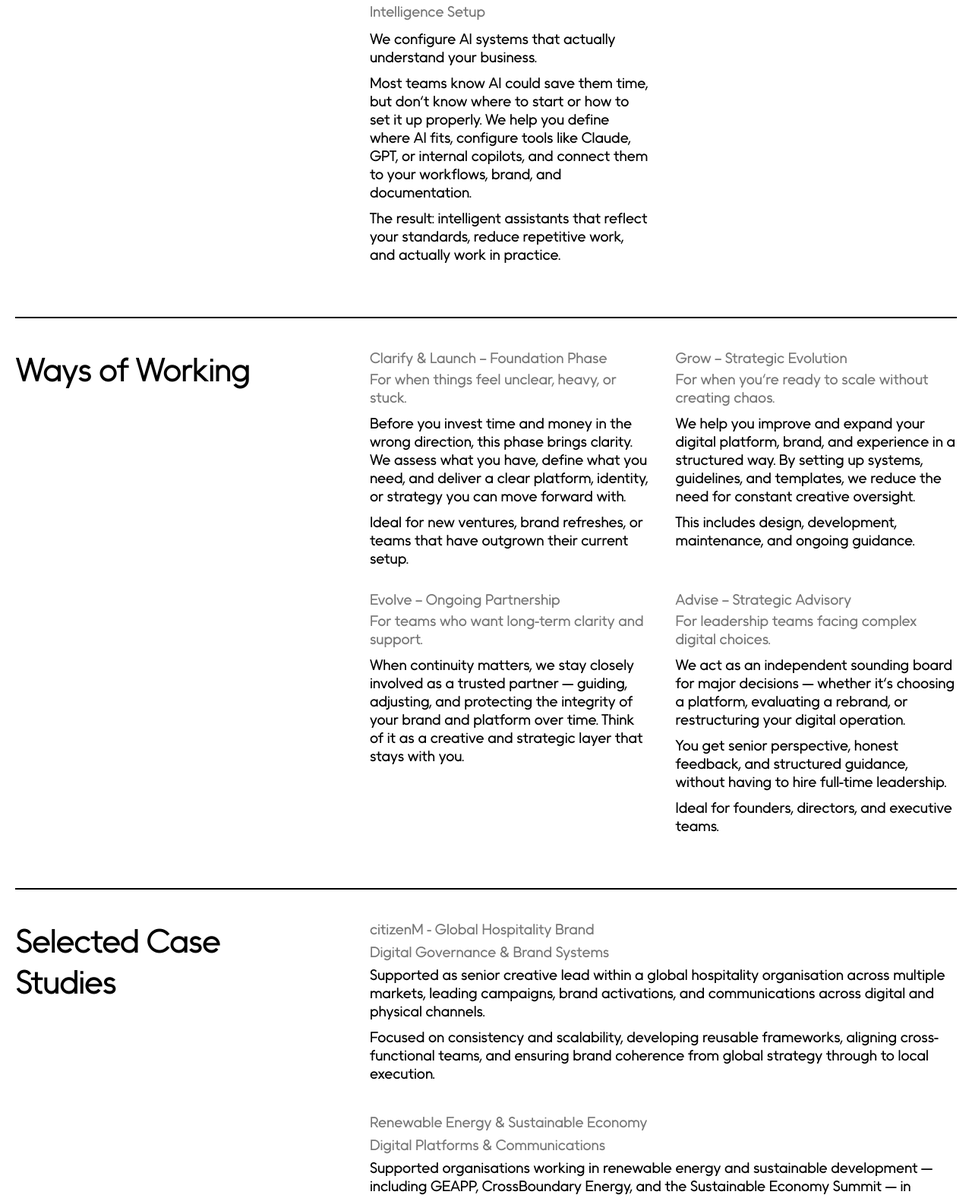
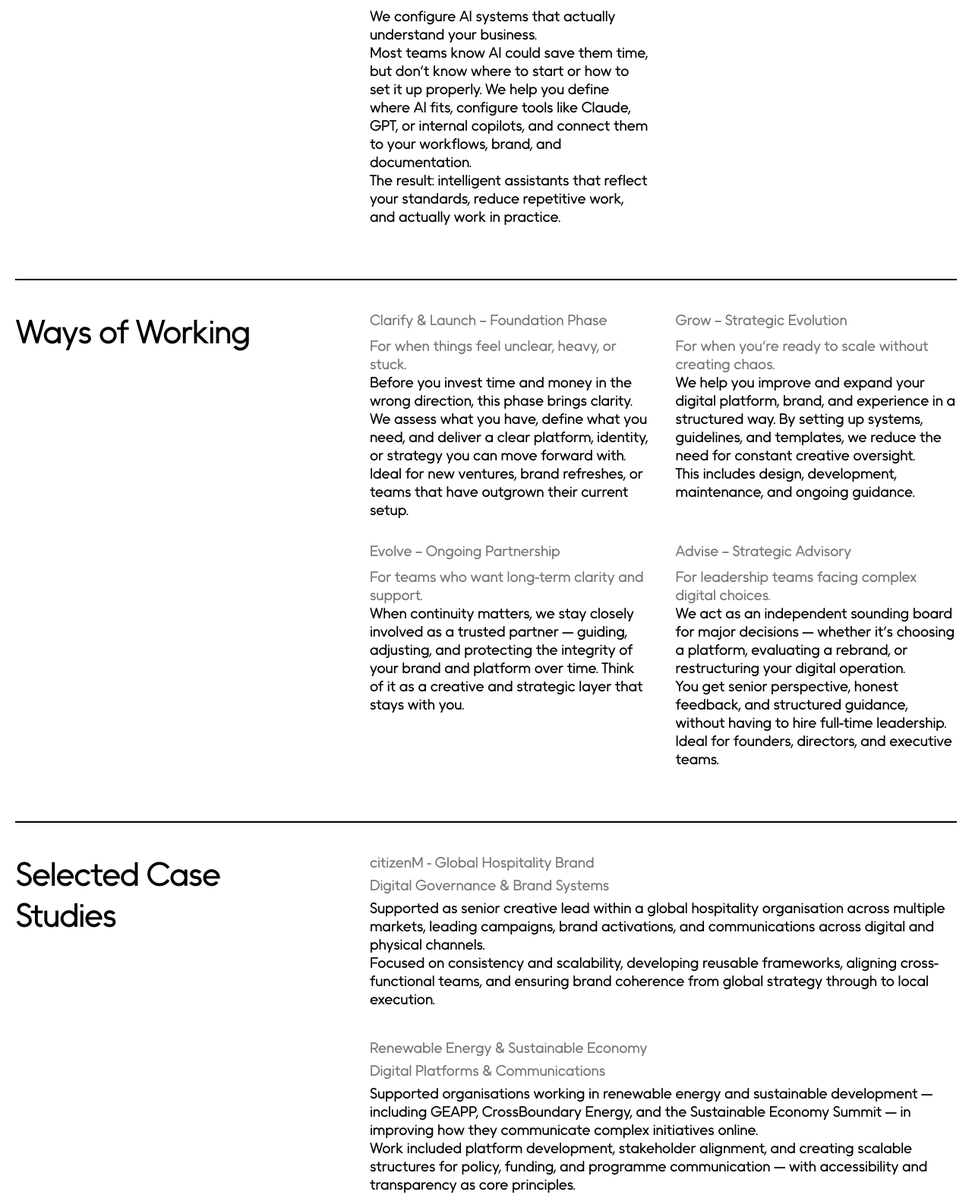
Before and after one commit to marcotiberio/vorkurs, a plain HTML site: page index.html in a window 1280 px wide. Shown: the part 1223-2800 px from the top of the page at 76% size. Drawn offline with nearby package versions, Linux system fonts and the light colour scheme.

Commit message:
fix some spacings

```diff
--- a/index.html
+++ b/index.html
@@ -158,10 +158,6 @@
       max-width: 800px;
     }
 
-    .service-block p + p {
-      margin-top: 10px;
-    }
-
     /* --- Ways of Working --- */
     .way-block {
       margin-bottom: 30px;
@@ -191,10 +187,6 @@
 
     .way-block p.subtitle {
       color: var(--gray);
-      margin-bottom: 10px;
-    }
-
-    .way-block p + p {
       margin-top: 10px;
     }
 
@@ -233,10 +225,6 @@
       line-height: 24px;
       letter-spacing: -0.6px;
       color: var(--black);
-    }
-
-    .case-study p + p {
-      margin-top: 10px;
     }
 
     .case-study .ext-link {
```
